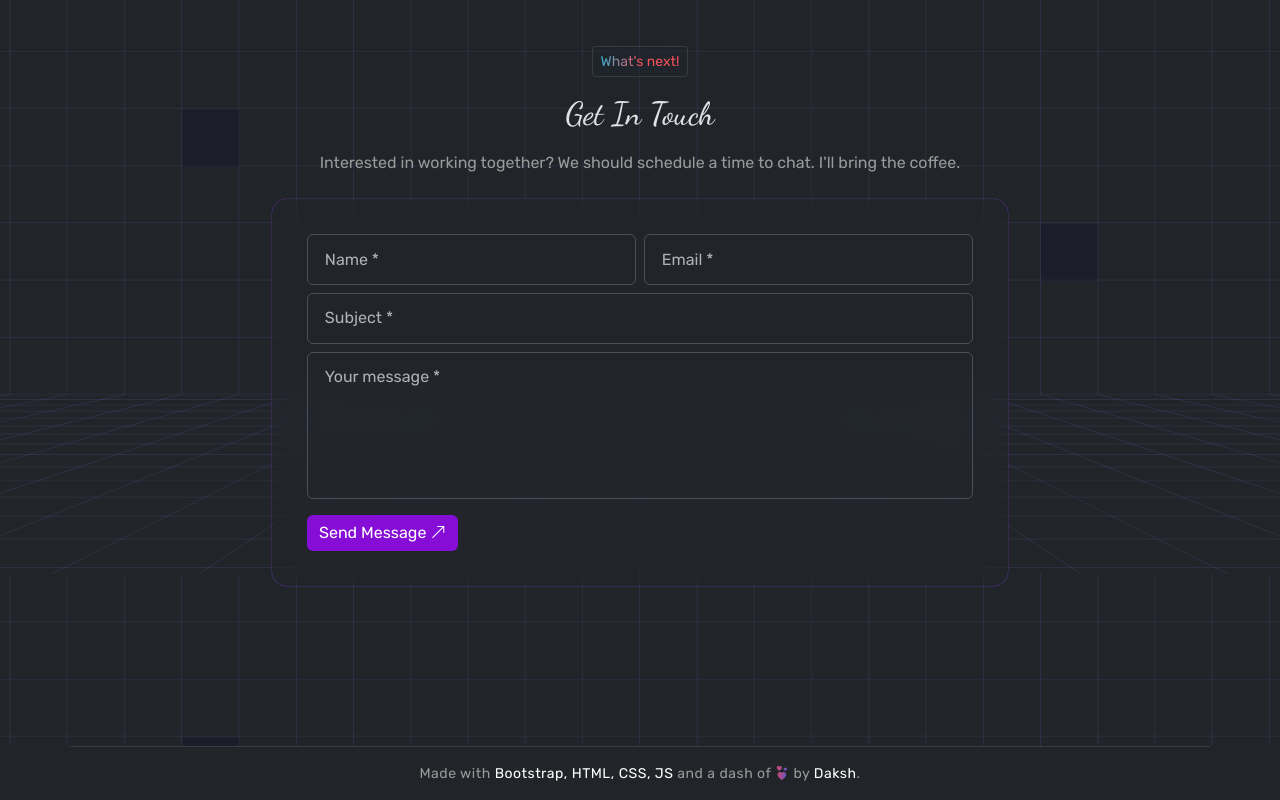
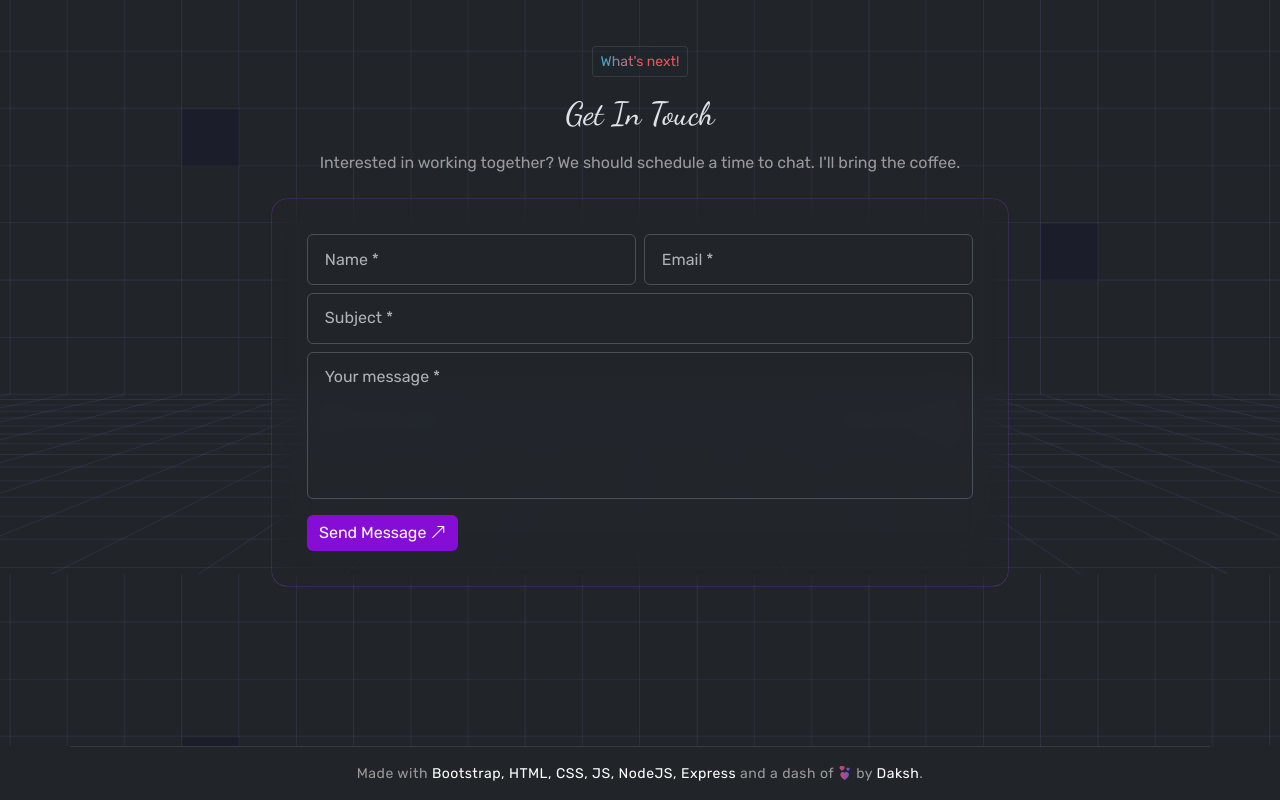
Before and after one commit to Daksh902/DPs-Portfolio, a website: page public/index.html in a window 1280 px wide. Shown: the part 5731-6531 px from the top of the page. Drawn offline with Linux system fonts and the light colour scheme.

Commit message:
Update index.html

```diff
--- a/public/index.html
+++ b/public/index.html
@@ -592,7 +592,7 @@
     </section> -->
 
      <!-- Contact -->
-     <section id="contact">
+         <section id="contact">
         <div class="container">
             <h6 class="text-center"><span class="btn btn-sm theme-button theme-text">What's next!</span></h6>
             <h2 class="section-heading text-center">Get In Touch</h2>
@@ -637,7 +637,7 @@
     <!-- Footer -->
     <footer id="footer">
         <div class="container">
-            <p class="text-center copyright-text">Made with <span>Bootstrap, HTML, CSS, JS</span> and a dash of <span class="heart-icon"><i class="bi bi-hearts"></i></span> by <span>Daksh</span>.</p>
+            <p class="text-center copyright-text">Made with <span>Bootstrap, HTML, CSS, JS, NodeJS, Express </span> and a dash of <span class="heart-icon"><i class="bi bi-hearts"></i></span> by <span>Daksh</span>.</p>
         </div>
     </footer>
 
```
